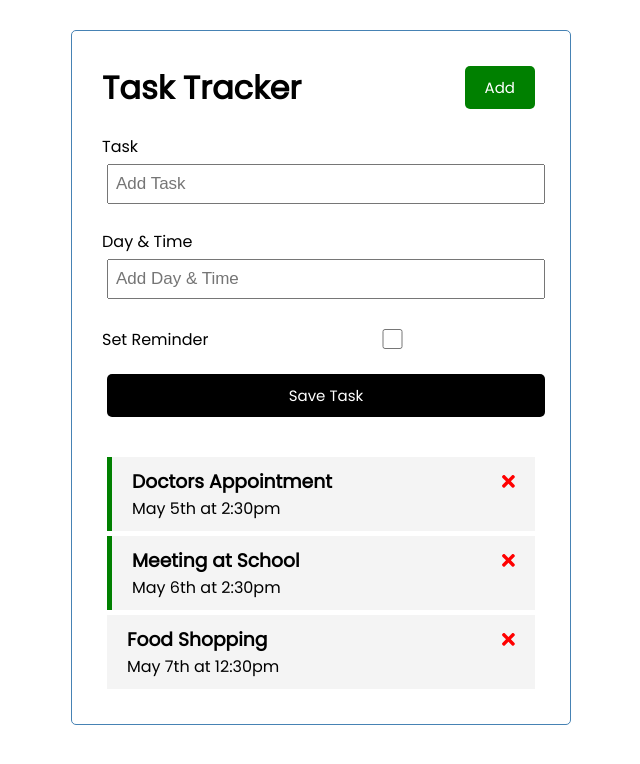
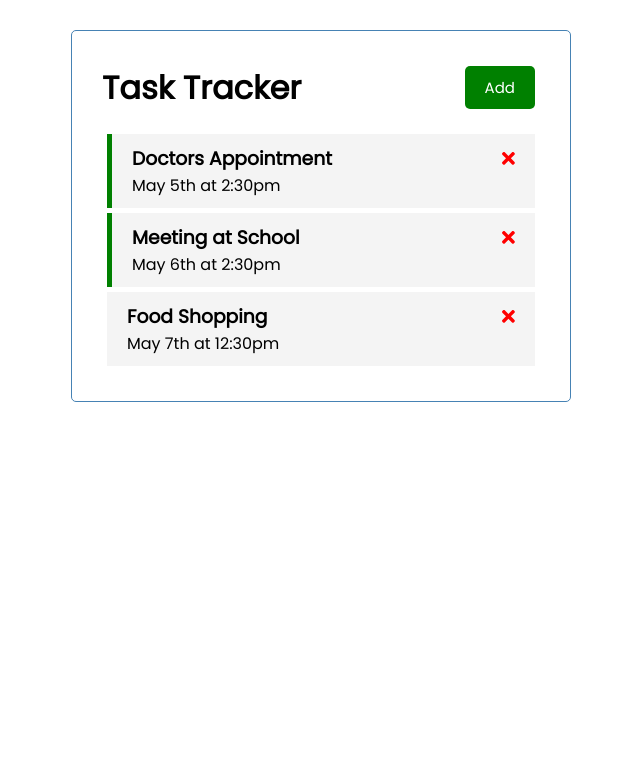
Before and after one commit to JYoung32/task-tracker, an Angular app: page / in a window 1280 px wide. Shown: the top 764 px of the page, without its empty margins (319-959 px from the left). Built offline with nearby package versions, Linux system fonts and the light colour scheme; data requests are answered from the project's data file.

Commit message:
added toggle functionality to the form

```diff
--- a/src/app/components/add-task/add-task.component.html
+++ b/src/app/components/add-task/add-task.component.html
@@ -1,4 +1,4 @@
-<form class="add-form" (ngSubmit)="onSubmit()">
+<form *ngIf="showAddTask" class="add-form" (ngSubmit)="onSubmit()">
     <div class="form-control">
         <label for="text">Task</label>
         <input type="text" name="text" [(ngModel)]="text" id="text" placeholder="Add Task" />
--- a/src/app/components/add-task/add-task.component.ts
+++ b/src/app/components/add-task/add-task.component.ts
@@ -1,5 +1,7 @@
 import { not } from '@angular/compiler/src/output/output_ast';
 import { Component, OnInit, Output, EventEmitter } from '@angular/core';
+import { UiService } from 'src/app/services/ui.service';
+import { Subscription } from 'rxjs';
 import { Task } from '../../Task';
 
 @Component({
@@ -13,8 +15,12 @@
   text: string;
   day: string;
   reminder: boolean = false;
+  showAddTask: boolean;
+  subscription: Subscription;
 
-  constructor() { }
+  constructor(private uiService:UiService) {
+    this.subscription = this.uiService.onToggle().subscribe((value) => (this.showAddTask = value));
+  }
 
   ngOnInit(): void {
   }
--- a/src/app/components/header/header.component.ts
+++ b/src/app/components/header/header.component.ts
@@ -14,7 +14,7 @@
 
   constructor(private uiService:UiService) {
     this.subscription = this.uiService.onToggle().subscribe((value) => (this.showAddTask = value));
-   }
+  }
 
   ngOnInit(): void {
   }
```
